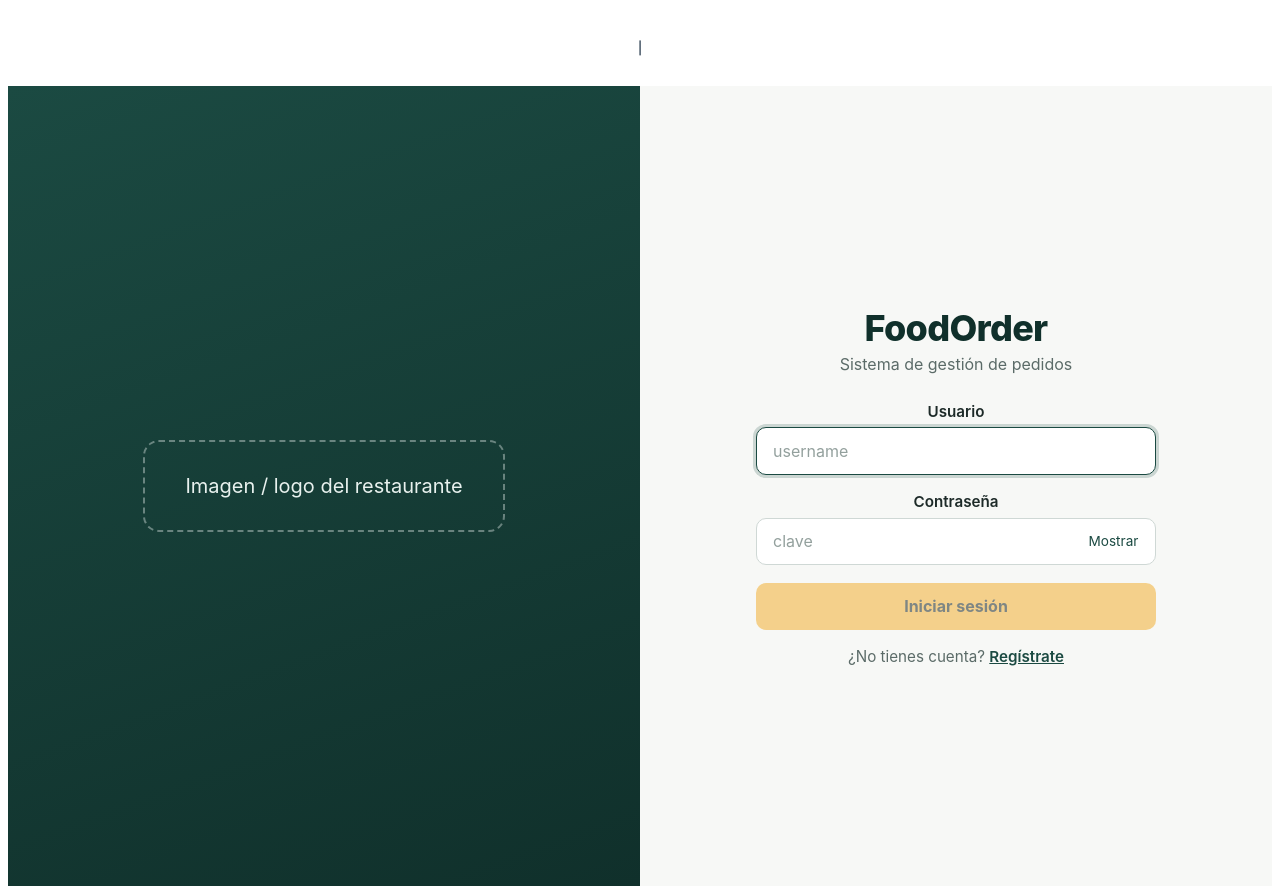
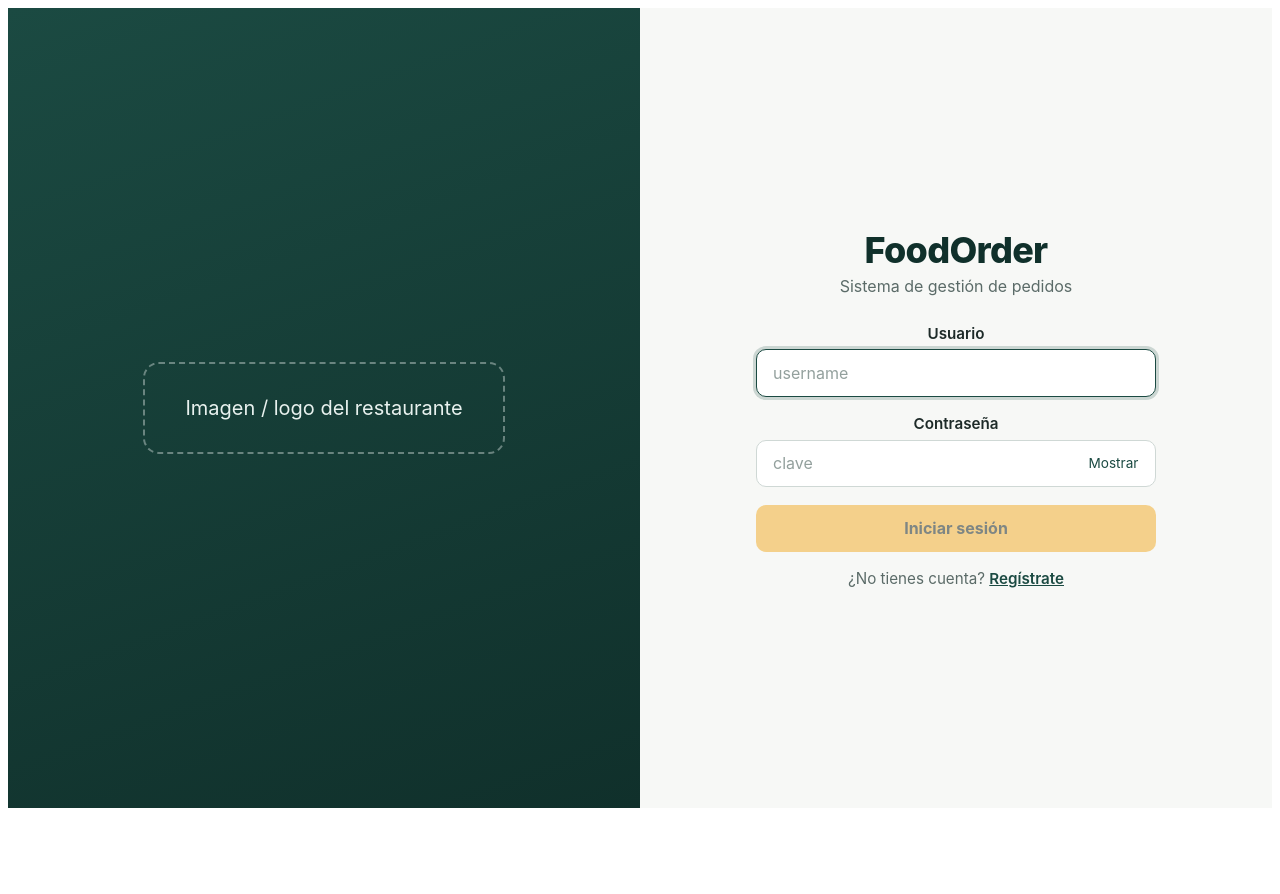
Before and after one commit to jose-lainez3/DAM-UFDS-AGILES, a Vue app in the folder vue/foodorder/: page / in a window 1280 px wide. After the commit the page ends 816 px from the top, so only its background shows below. Built offline with nearby package versions, Linux system fonts and the light colour scheme.

Commit message:
coreccion estilo login

```diff
--- a/vue/foodorder/src/App.vue
+++ b/vue/foodorder/src/App.vue
@@ -1,6 +1,4 @@
 <template>
-  <nav>|
-  </nav>
   <router-view />
 </template>
 
```
